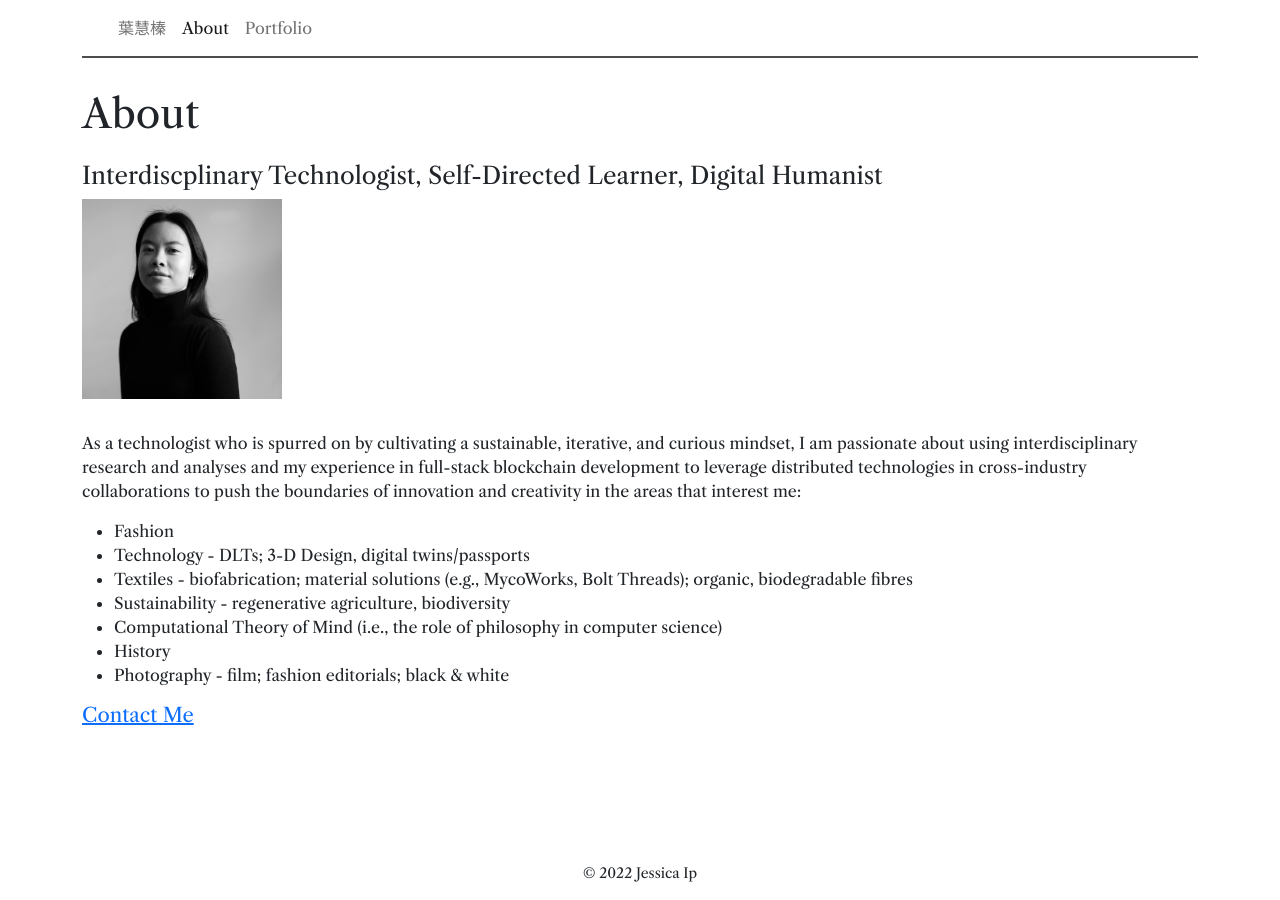
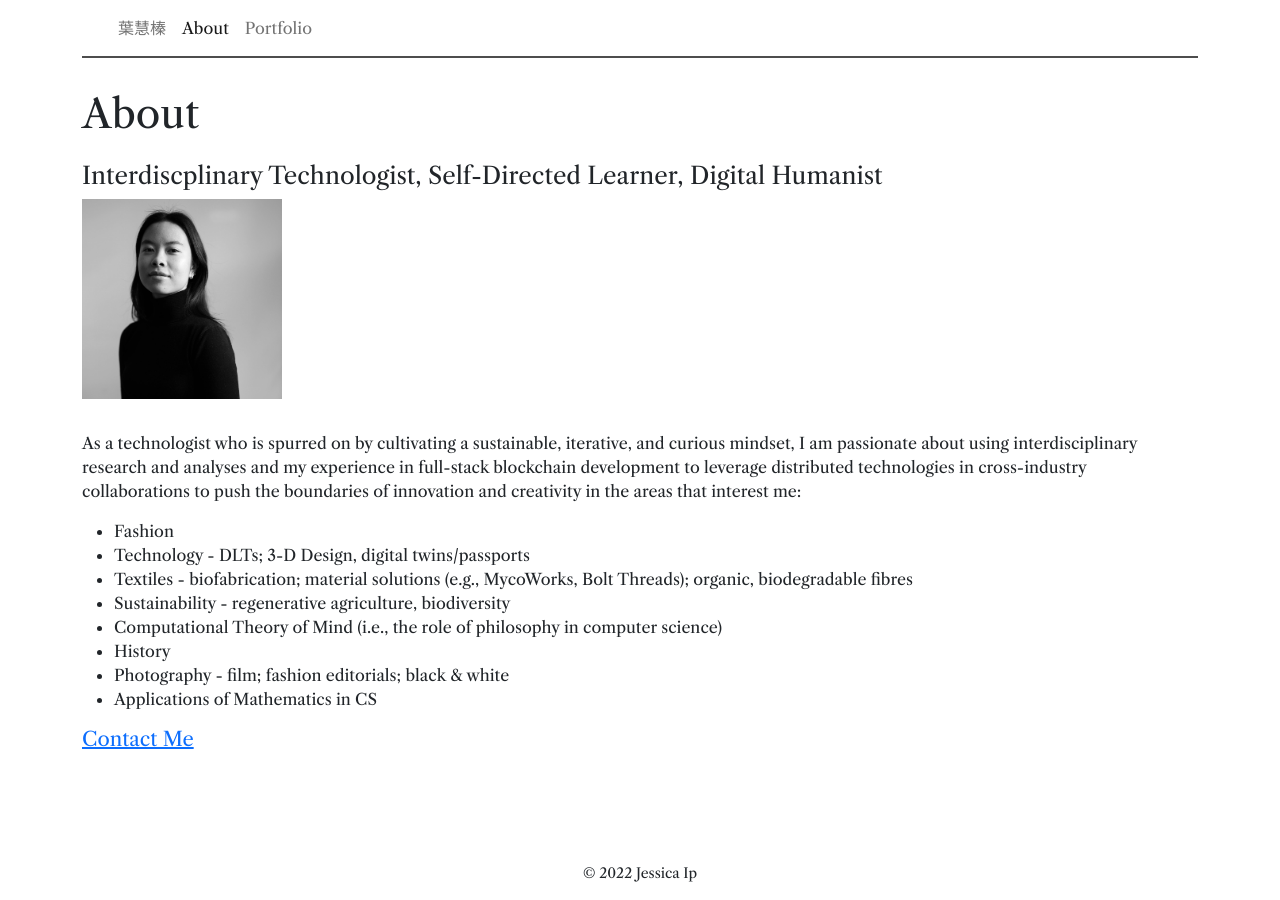
Before and after one commit to ipjessica/ipjessica.github.io, a Jekyll site: the page built from about.md, in a window 1280 px wide. Built offline with Jekyll 4.4.1, drawn with Linux system fonts in a browser that asks for light colours.

Commit message:
Update about.md

```diff
--- a/about.md
+++ b/about.md
@@ -16,6 +16,7 @@ permalink: /about/
     <li>Computational Theory of Mind (i.e., the role of philosophy in computer science)</li>
     <li>History</li>
     <li>Photography - film; fashion editorials; black & white</li>
+    <li>Applications of Mathematics in CS</li>
 </ul>
 
 <p></p>
```
